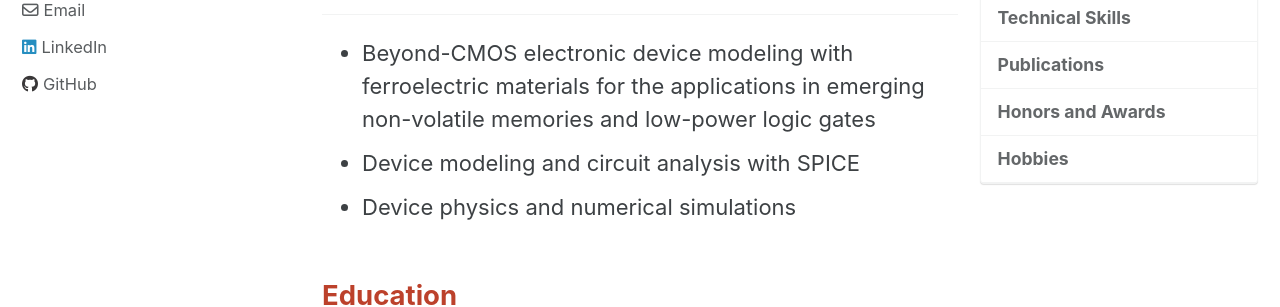
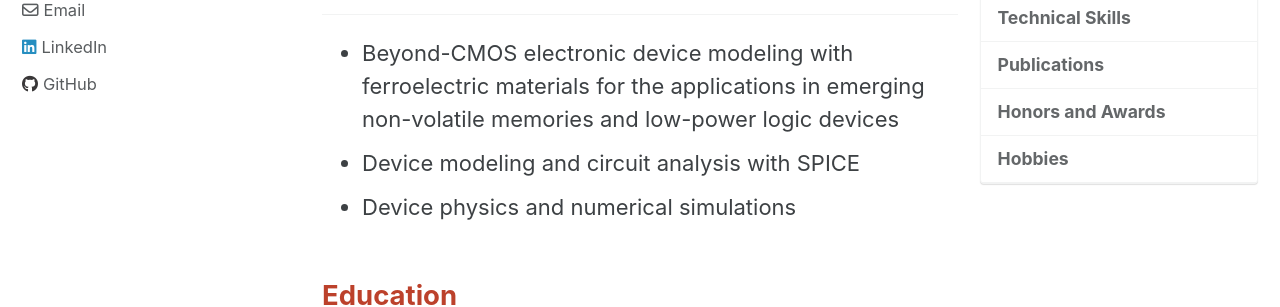
Before and after one commit to cshsu/cshsu.github.io, a Jekyll site: the page built from _pages/resume.md, in a window 1280 px wide and 900 px high. Shown: the part 416-723 px from the top of the window. Built offline with Jekyll 4.4.1, drawn with Linux system fonts in a browser that asks for light colours; cached includes are drawn as plain includes; nearby versions of some CDN libraries; formulas are drawn with MathJax 3.

Commit message:
update CV

```diff
--- a/_pages/resume.md
+++ b/_pages/resume.md
@@ -22,7 +22,7 @@ last_modified_at: 2020-10-01T10:11:00-04:00
 ## <span style="color:#bc412b;">Technical Interest Areas</span>
 
 
-* Beyond-CMOS electronic device modeling with ferroelectric materials for the applications in emerging non-volatile memories and low-power logic gates
+* Beyond-CMOS electronic device modeling with ferroelectric materials for the applications in emerging non-volatile memories and low-power logic devices
 * Device modeling and circuit analysis with SPICE
 * Device physics and numerical simulations
 
@@ -34,8 +34,6 @@ last_modified_at: 2020-10-01T10:11:00-04:00
       <i>2014–2021 (expected in summer)</i>
     </span>
 </div>
-
-
 *Georgia Institute of Technology*, Atlanta, GA, USA (GPA: 3.75/4.00)
 
 <div style="text-align:left;">
@@ -44,7 +42,6 @@ last_modified_at: 2020-10-01T10:11:00-04:00
       <i>2007–2011</i>
     </span>
 </div>
-
 *National Tsing Hua University (NTHU)*, Hsinchu, Taiwan (GPA: 3.91/4.00, class rank: 4/56)
 
 ## <span style="color:#bc412b;">Work Experience and Technical Skills</span>
```
